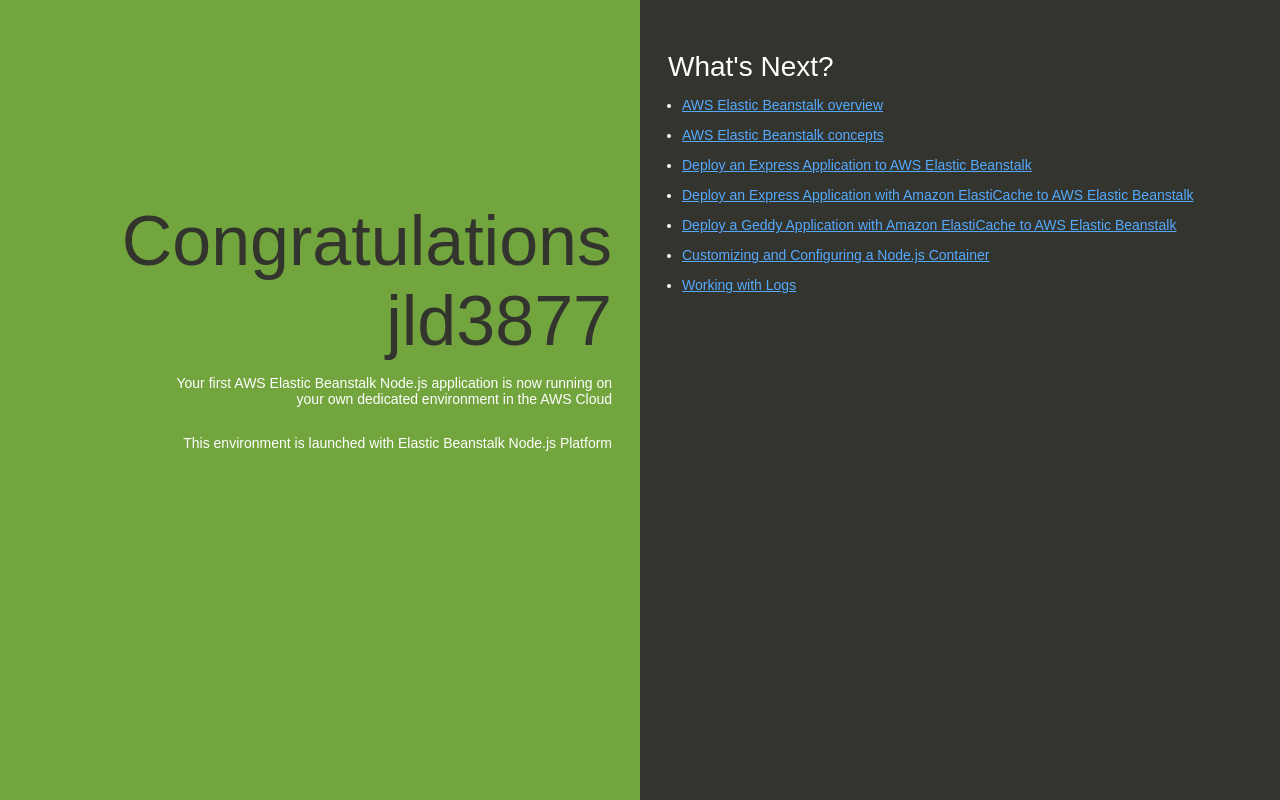
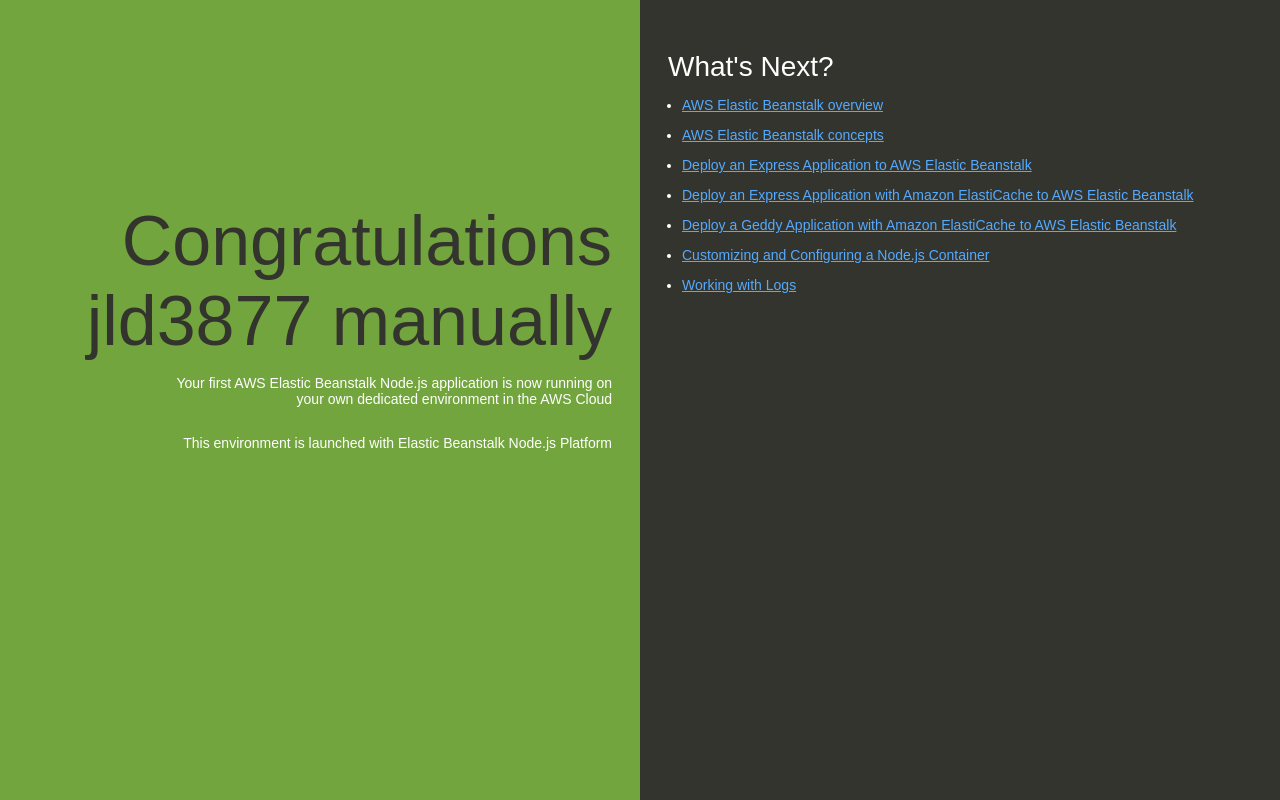
Before and after one commit to jld3877/jd-test-node-app, a website: page index.html in a window 1280 px wide. Drawn offline with Linux system fonts and the light colour scheme.

Commit message:
Update index.html

```diff
--- a/index.html
+++ b/index.html
@@ -74,7 +74,7 @@
   </head>
   <body>
     <div class="textColumn">
-      <h1>Congratulations jld3877</h1>
+      <h1>Congratulations jld3877 manually</h1>
       <p>Your first AWS Elastic Beanstalk Node.js application is now running on your own dedicated environment in the AWS Cloud</p>
       <p>This environment is launched with Elastic Beanstalk Node.js Platform</p>
     </div>
```
